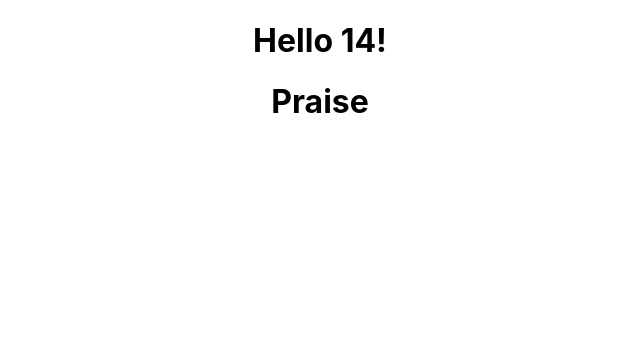
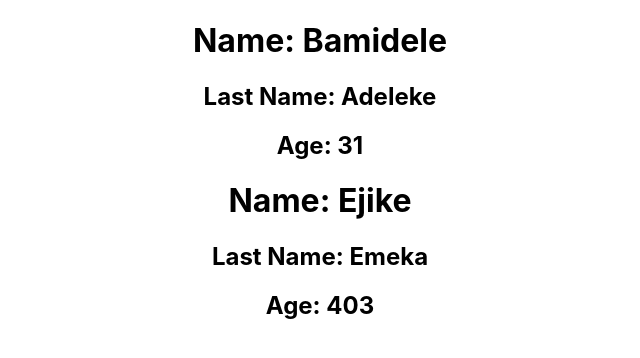
Before and after one commit to Ejiscoxpres/React-practice, a React (Create React App) app: page / in a window 1280 px wide. Shown: the top 358 px of the page, without its empty margins (320-960 px from the left). Built offline with nearby package versions, Linux system fonts and the light colour scheme.

Commit message:
components commit

```diff
--- a/src/App.js
+++ b/src/App.js
@@ -1,23 +1,22 @@
 import './App.css';
-const name = 'Praise';
+import Person from './components/person';
 
-
+const person = () => {
+  return(
+    <>
+    <h1>Name: Bamidele</h1>
+    <h2>Last Name: Adeleke</h2>
+    <h2>Age: 31</h2>
+    </>
+  )
+}
 const App =()  => {
   return (
     <div className="App">
-      <h1>Hello {7+7}!</h1>
-      {name ?(
-        <>
-        <h1>{name}</h1>
-        </>
-      ) :(
-        <>
+      {person ()}
 
-        <h1>Peace and LOVE</h1>
-        <h2>There is no space for hate.</h2>
+      <Person />
 
-        </>
-      )}
     </div>
   );
 }
--- /dev/null
+++ b/src/components/person.js
@@ -0,0 +1,9 @@
+export  default function person()  {
+    return(
+      <>
+      <h1>Name: Ejike</h1>
+      <h2>Last Name: Emeka</h2>
+      <h2>Age: 403</h2>
+      </>
+    )
+  }
```
